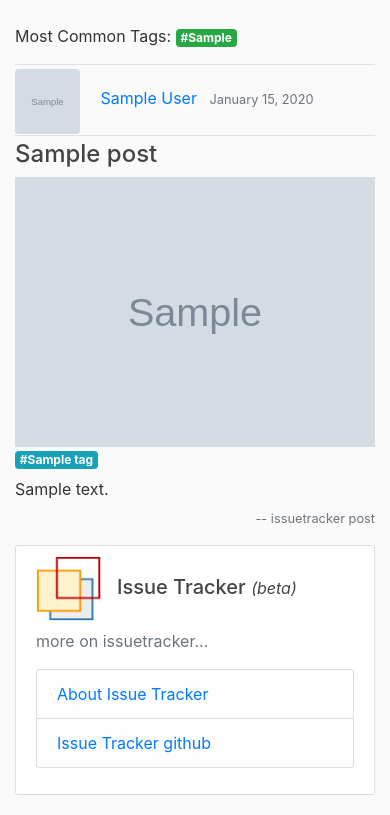
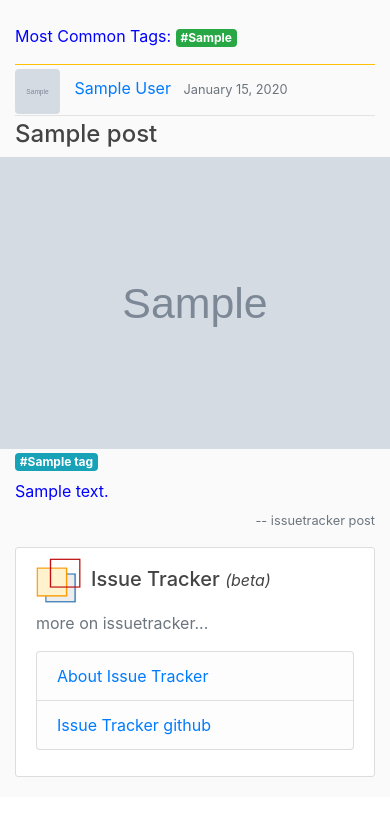
Before and after one commit to iburn78/issuetracker_v01, a Django app: template blog/templates/blog/home.html in a window 390 px wide. Shown: the part 56-871 px from the top of the page. After the commit the page ends 833 px from the top, so only its background shows below. Run offline with Django 3.2, Linux system fonts and the light colour scheme; the template is opened without the code that fills it: most values are stand-ins (such as "Sample title", 1, 10 or a date in 2020); grey boxes marked "Sample" are stand-in pictures; some libraries are stand-ins or nearby versions.

Commit message:
styling css - small screen full width

```diff
--- /dev/null
+++ b/blog/static/blog/issuetracker_style.css
@@ -0,0 +1,22 @@
+[class*="col-"] {
+  /* declare for grid system
+  background-color: rgba(255, 255, 255, 0);
+  */
+}
+
+@media(min-width:767px){
+  .img_sm{
+    color: darkblue;
+  }
+  .row > img{
+    margin-left: 7.5px;
+  }
+}
+
+@media(max-width:767px){
+  .img_sm{
+    color: blue;
+  }
+  .row > img{
+  }
+}
--- a/blog/static/blog/main.css
+++ b/blog/static/blog/main.css
@@ -50,9 +50,9 @@ a.article-title:hover {
 }
 
 .article-img {
-  height: 65px;
-  width: 65px;
-  margin-right: 16px;
+  height: 45px;
+  width: 45px;
+  margin-right: 10px;
 }
 
 .article-metadata {
--- /dev/null
+++ b/blog/static/blog/tagsinput.css
@@ -0,0 +1,64 @@
+/*
+ * bootstrap-tagsinput v0.8.0
+ *
+ */
+
+ .bootstrap-tagsinput {
+    border: solid 1px #e9ecee;
+  border-radius: 0;
+  color: #8e9091;
+  -webkit-box-shadow: none;
+  -moz-box-shadow: none;
+  box-shadow: none;
+  height: 48px;
+  padding: 8px 20px;
+  font-size: 16px;
+  }
+  .bootstrap-tagsinput input {
+  border: none;
+  border-radius: 0;
+  color: #8e9091;
+  -webkit-box-shadow: none;
+  -moz-box-shadow: none;
+  box-shadow: none;
+
+  }
+  .badge-tag{
+    background-color: #17a2b8;
+    color: white;
+  }
+  .bootstrap-tagsinput.form-control input::-moz-placeholder {
+    color: #777;
+    opacity: 1;
+  }
+  .bootstrap-tagsinput.form-control input:-ms-input-placeholder {
+    color: #777;
+  }
+  .bootstrap-tagsinput.form-control input::-webkit-input-placeholder {
+    color: #777;
+  }
+  .bootstrap-tagsinput input:focus {
+    border: none;
+    box-shadow: none;
+  }
+  .bootstrap-tagsinput .badge {
+    margin-left: 4px;
+    padding:8px;
+  }
+  .bootstrap-tagsinput .badge [data-role="remove"] {
+    margin-left: 8px;
+    cursor: pointer;
+  }
+  .bootstrap-tagsinput .badge [data-role="remove"]:after {
+    content: "×";
+    padding: 0px 4px;
+    background-color:rgba(0, 0, 0, 0.1);
+    border-radius:50%;
+    font-size:13px
+  }
+  .bootstrap-tagsinput .badge [data-role="remove"]:hover:after {
+
+    background-color:rgba(0, 0, 0, 0.62);}
+  .bootstrap-tagsinput .badge [data-role="remove"]:hover:active {
+    box-shadow: inset 0 3px 5px rgba(0, 0, 0, 0.125);
+  }
--- a/blog/templates/blog/base.html
+++ b/blog/templates/blog/base.html
@@ -9,7 +9,8 @@
     	<!-- Bootstrap CSS -->
     	<link rel="stylesheet" href="https://maxcdn.bootstrapcdn.com/bootstrap/4.0.0/css/bootstrap.min.css" integrity="sha384-Gn5384xqQ1aoWXA+058RXPxPg6fy4IWvTNh0E263XmFcJlSAwiGgFAW/dAiS6JXm" crossorigin="anonymous">
       <link rel="stylesheet" type="text/css" href="{% static 'blog/main.css' %}">
-      <link rel="stylesheet" href="{% static 'css/tagsinput.css' %}" />
+      <link rel="stylesheet" href="{% static 'blog/tagsinput.css' %}" />
+      <link rel="stylesheet" href="{% static 'blog/issuetracker_style.css' %}" />
 		  <title> Issue Tracker</title>
 		  <link rel="icon" href="{% static 'blog/IssueTracker_Logo.png' %}">
     </head>
@@ -28,12 +29,12 @@
                 <!-- Navbar Right Side -->
                 <div class="navbar-nav">
 		    {% if user.is_authenticated %}
-		        <a class="nav-item nav-link" href="{% url 'post-create' %}">New Post</a>
+		        <a class="nanav-link flex-fill" href="{% url 'post-create' %}">New Post</a>
 		        <a class="nav-item nav-link" href="{% url 'profile' %}">Profile</a>
 		        <a class="nav-item nav-link" href="{% url 'logout' %}">Logout</a>
 		    {% else %}
 		        <a class="nav-item nav-link" href="{% url 'login' %}">Login</a>
-                        <a class="nav-item nav-link" href="{% url 'register' %}">Register</a>
+            <a class="nav-item nav-link" href="{% url 'register' %}">Register</a>
 		    {% endif %}
 
                 </div>
@@ -44,7 +45,7 @@
 
         <main role="main" class="container">
           <div class="row">
-            <div class="col-sm-4"><!--col-md-8-->
+            <div class="col-md-8 img_sm">
 	      {% if messages %}
 	          {% for message in messages %}
 		      <div class="alert alert-{{ message.tags }}">
@@ -54,7 +55,7 @@
 	      {% endif %}
               {% block content %}{% endblock %}
             </div>
-            <div class="col-md-auto">
+            <div class="col-md-4">
               <div class="content-section">
 		      <h5><img class="article-img" src="{% static 'blog/IssueTracker_Logo.png' %}">Issue Tracker <small><i>(beta)</i></small></h5>
                 <p class='text-muted'> more on issuetracker...
--- a/blog/templates/blog/home.html
+++ b/blog/templates/blog/home.html
@@ -5,18 +5,18 @@
                 <a href="{% url 'tagged-posts' mt.id %}" class="badge badge-success">#{{mt}}</a>
 			{% endfor %}</p>
 	{% for post in posts %}
-		<article>   <!-- class="media content-section"> -->
-			<div class="border-top my-0"></div>
-			<div class="media-body">
+		<article>
+			<div class="border-top border-warning"> </div>
 			  <div class="article-metadata">
 			  <img class="rounded article-img mt-1 mb-0" src="{{ post.author.profile.image.url }}">
               <a class="mr-2" href="{% url 'user-posts' post.author.username %}">{{ post.author }}</a>
               <small class="text-muted">{{ post.date_posted|date:"F d, Y" }}</small>
 			  </div>
-			</div>
 	    <h4><a class="article-title mt-2 mb-2" href="{% url 'post-detail' post.id %}">{{ post.title }}</a></h4>
 			{% if post.image %}
-			<img class="img-fluid full" src="{{ post.image.url }}" alt = "Images for this post" style="width:100%;height:100%;object-fit:contain;border:0;">
+			<div class="row">
+			<img class="img-fluid" src="{{ post.image.url }}" alt = "Image for this post">
+			</div>
 			{% endif %}
 			<div style="display:flex">
 				{% for tag in post.tags.all %}
--- a/blog/templates/blog/tag_posts.html
+++ b/blog/templates/blog/tag_posts.html
@@ -3,7 +3,7 @@
 	<h4 class="mb-3">Posts with tag: <b> {{ current_tag }} </b> ({{ page_obj.paginator.count }})</h4>
 	{% for post in tagged_posts %}
         <article>
-	        <div class="border-top my-0"></div>
+	        <div class="border-top border-warning"></div>
 			<div class="media-body">
 				<div class="article-metadata">
 				<img class="rounded article-img mt-1 mb-0" src="{{ post.author.profile.image.url }}">
@@ -12,7 +12,9 @@
             </div></div>
 	    <h4><a class="article-title mt-2 mb-2" href="{% url 'post-detail' post.id %}">{{ post.title }}</a></h4>
 			{% if post.image %}
-			<img src="{{ post.image.url }}" alt = "Images for this post" style="width:100%;height:100%;object-fit:contain;border:0;">
+			<div class="row">
+			<img class="img-fluid" src="{{ post.image.url }}" alt = "Image for this post">
+			</div>
 			{% endif %}
 			<div style="display:flex">
 				{% for tag in post.tags.all %}
--- a/blog/templates/blog/user_posts.html
+++ b/blog/templates/blog/user_posts.html
@@ -3,7 +3,7 @@
 	<h4 class="mb-3">Posts by <b> {{ view.kwargs.username }} </b> ({{ page_obj.paginator.count }})</h4>
 	{% for post in posts %}
         <article>
-	        <div class="border-top my-0"></div>
+	        <div class="border-top border-warning"></div>
 			<div class="media-body">
 				<div class="article-metadata">
 				<img class="rounded article-img mt-1 mb-0" src="{{ post.author.profile.image.url }}">
@@ -12,7 +12,9 @@
             </div></div>
 	    <h4><a class="article-title mt-2 mb-2" href="{% url 'post-detail' post.id %}">{{ post.title }}</a></h4>
 			{% if post.image %}
-			<img src="{{ post.image.url }}" alt = "Images for this post" style="width:100%;height:100%;object-fit:contain;border:0;">
+			<div class="row">
+			<img class="img-fluid" src="{{ post.image.url }}" alt = "Image for this post">
+			</div>
 			{% endif %}
 			<div style="display:flex">
 				{% for tag in post.tags.all %}
--- a/users/templates/users/profile.html
+++ b/users/templates/users/profile.html
@@ -3,7 +3,7 @@
 {% block content %}
 <div class="content-section">
     <div class="media">
-        <img class="rounded-circle account-img" src="{{user.profile.image.url}}">
+        <img class="rounded account-img" src="{{user.profile.image.url}}">
         <div class="media-body">
       	    <h2 class="account-heading">{{user.username}}</h2>
 	    <p class="text-secondary">{{user.email}}</p>
```
Also changed, not shown: blog/templates/blog/post_detail.html (+6 -2 lines), static/blog/tagsinput.css (renamed from static/css/tagsinput.css), static/css/grid.css (added).
